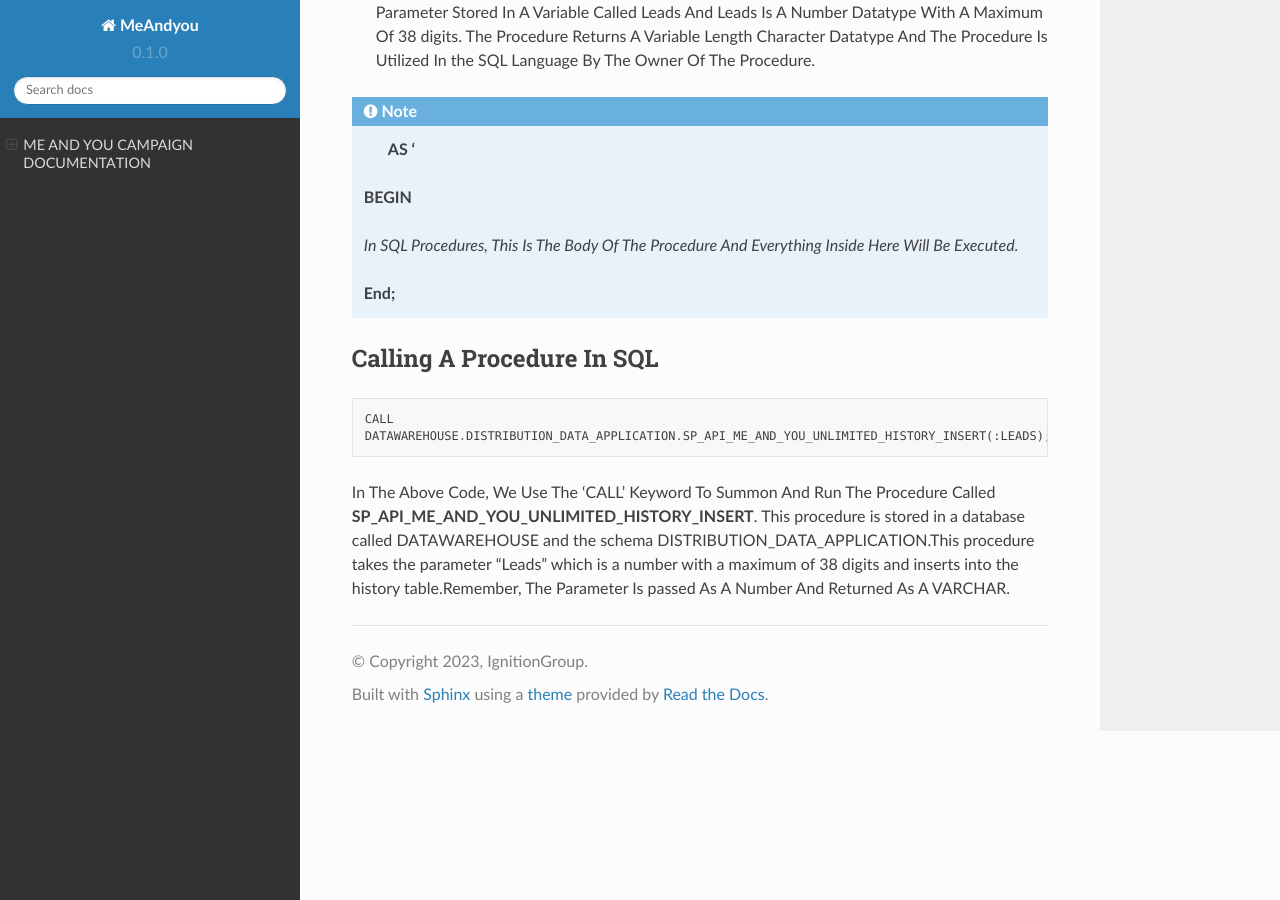
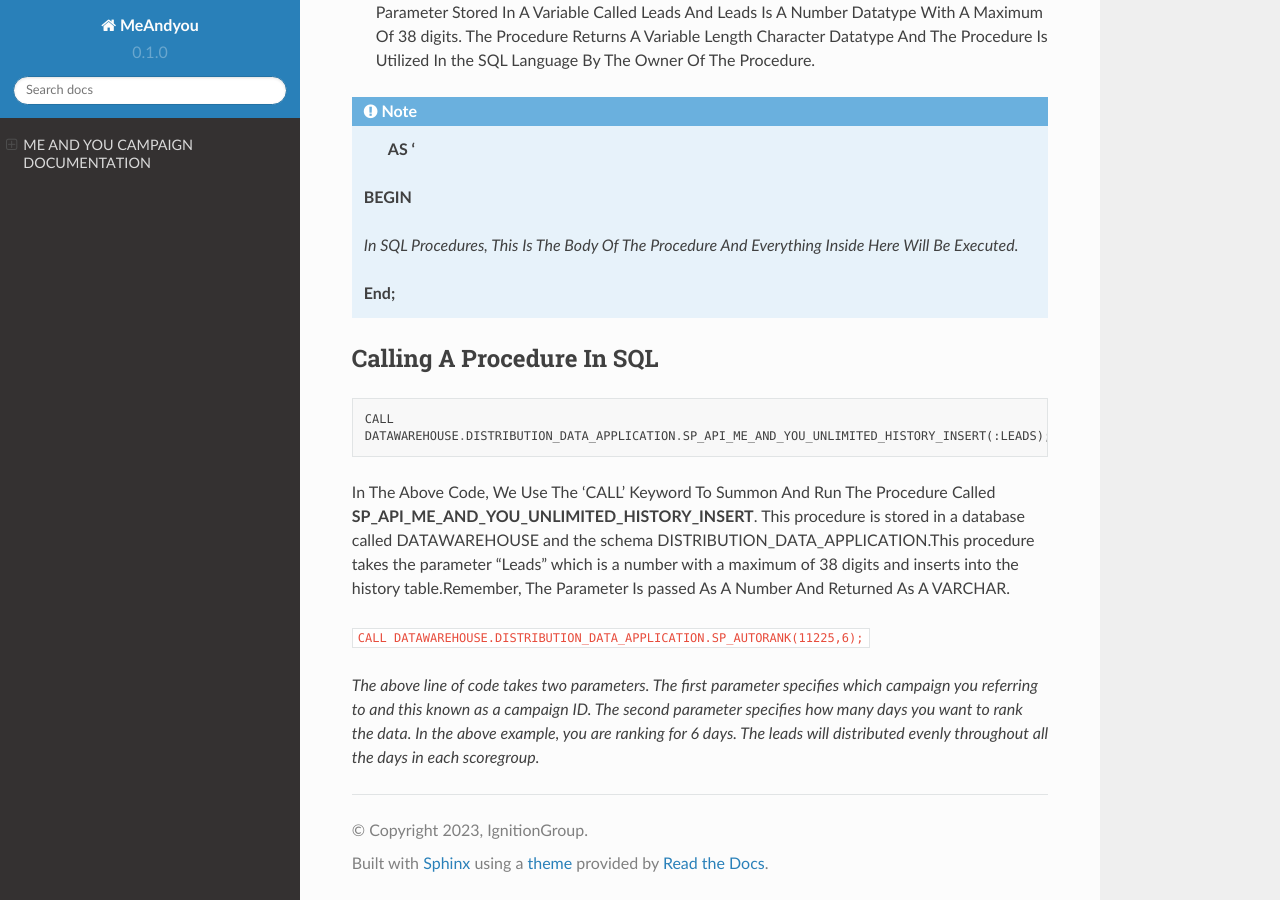
Before and after one commit to MPILOGUM114/MeAndYou, a Sphinx documentation site: the page built from docs/source/index.rst, in a window 1280 px wide and 900 px high, scrolled down 604 px. Built offline with Sphinx 7.4.7 and the Read the Docs theme 2.0.0, drawn with Linux system fonts in a browser that asks for light colours.

Commit message:
Update index.rst

```diff
--- a/docs/source/index.rst
+++ b/docs/source/index.rst
@@ -51,3 +51,9 @@ Calling A Procedure In SQL
 
 In The Above Code, We Use The 'CALL' Keyword To Summon And Run The Procedure Called **SP_API_ME_AND_YOU_UNLIMITED_HISTORY_INSERT**.
 This procedure is stored in a database called DATAWAREHOUSE and the schema DISTRIBUTION_DATA_APPLICATION.This procedure takes the parameter “Leads” which is a number with a maximum of 38 digits and inserts into the history table.Remember, The Parameter Is passed As A Number And Returned As A VARCHAR.
+
+
+
+``CALL DATAWAREHOUSE.DISTRIBUTION_DATA_APPLICATION.SP_AUTORANK(11225,6);``
+
+*The above line of code takes two parameters. The first parameter specifies which campaign you referring to and this known as a campaign ID. The second parameter specifies how many days you want to rank the data. In the above example, you are ranking for 6 days. The leads will distributed evenly throughout all the days in each scoregroup.*
```
